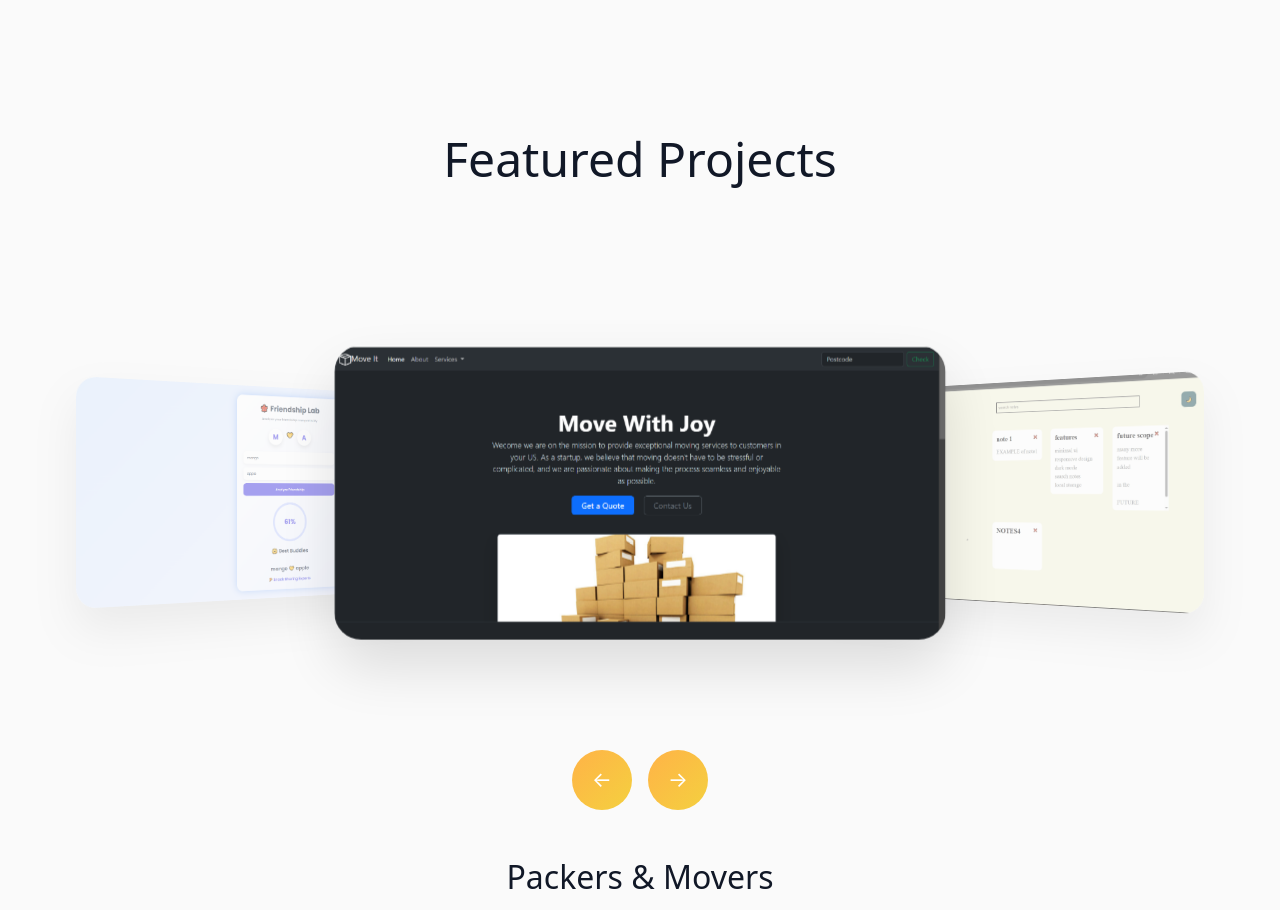
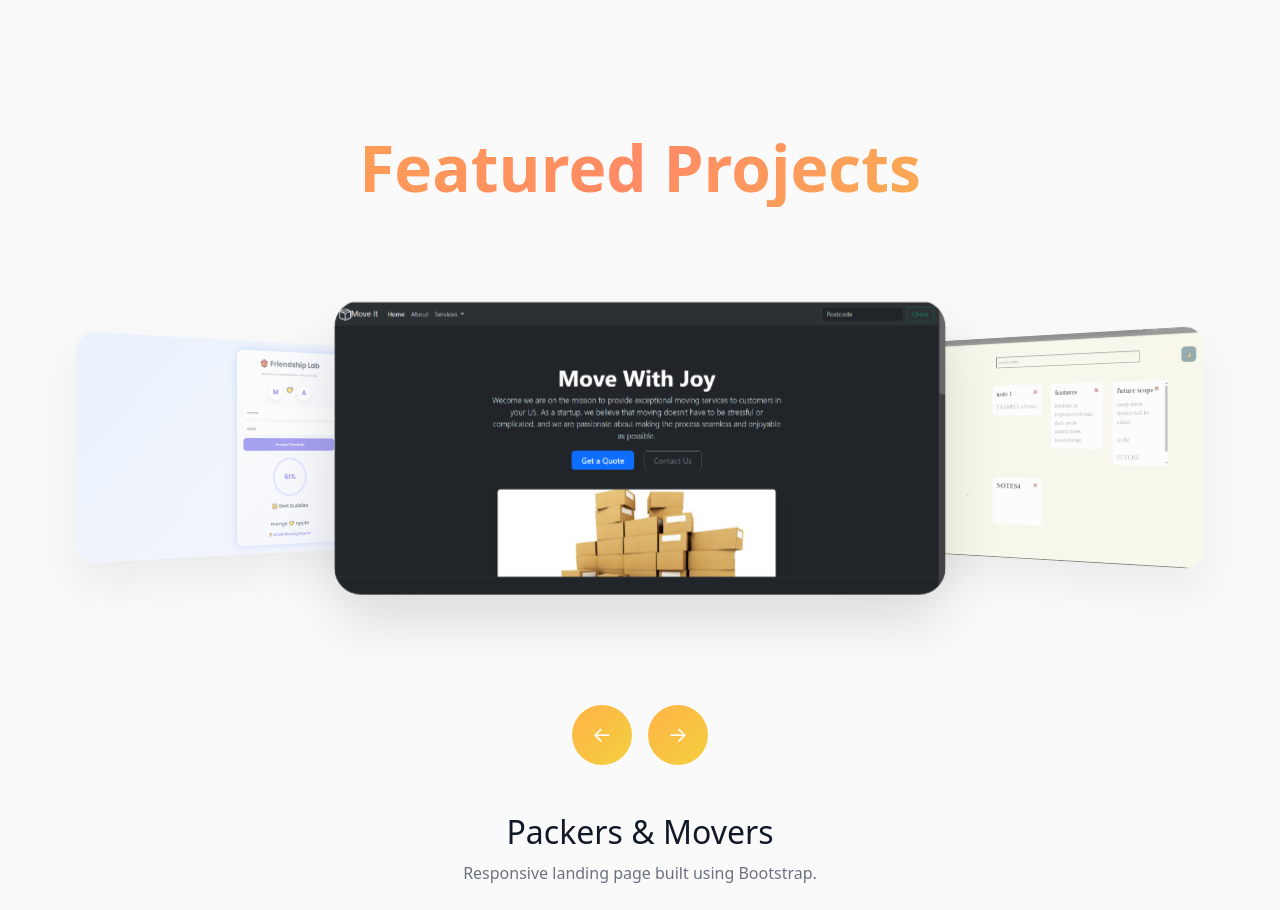
Before and after one commit to Shreya-103/Portfolio-2.0, a React (Vite) app: page / in a window 1280 px wide. Shown: the part 1720-2630 px from the top of the page. Built offline with nearby package versions, Linux system fonts and the light colour scheme.

Commit message:
headline corrected

```diff
--- a/src/components/Project/projects.jsx
+++ b/src/components/Project/projects.jsx
@@ -116,7 +116,6 @@ export default function Projects() {
           </div>
         </motion.div>
       )}
-
       <div className={styles.controls}>
         <button onClick={prevProject}>
           ←
--- a/src/components/Project/projects.module.css
+++ b/src/components/Project/projects.module.css
@@ -7,9 +7,17 @@
 
 .heading {
   text-align: center;
-  font-size: 3rem;
-  color: var(--text-primary);
-  margin-bottom: 5rem;
+  font-size: clamp(2.8rem, 5vw, 4rem);
+  font-weight: 800;
+  margin-bottom: 1rem;
+
+  background: linear-gradient(135deg,
+      var(--primary),
+      var(--secondary),
+      var(--accent));
+
+  -webkit-background-clip: text;
+  -webkit-text-fill-color: transparent;
 }
 
 .carousel {
@@ -138,9 +146,6 @@
   var(--accent)
     );
 }
-/* ======================
-   MOBILE PROJECT SHOWCASE
-====================== */
 
 .phoneMockup {
   display: none;
```
